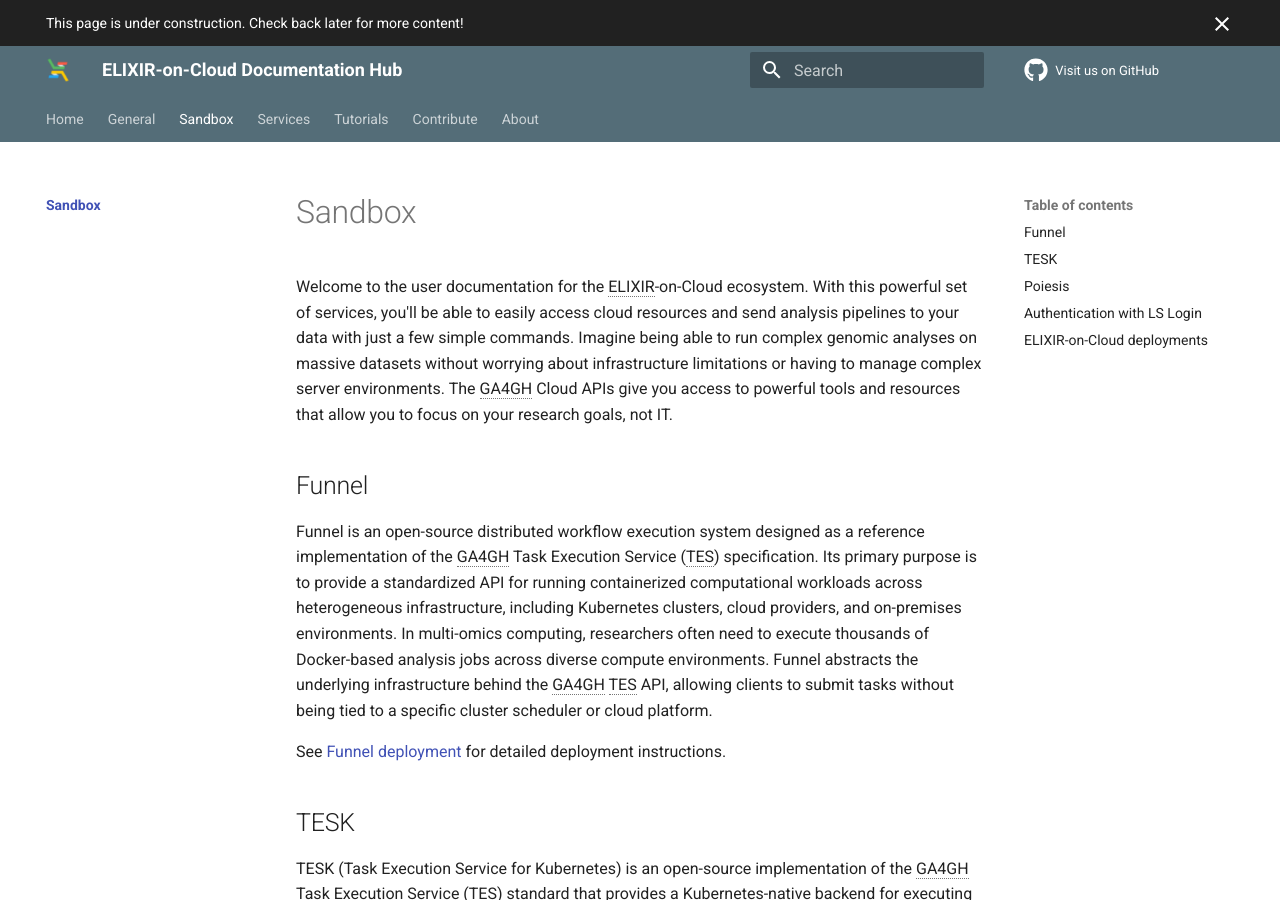
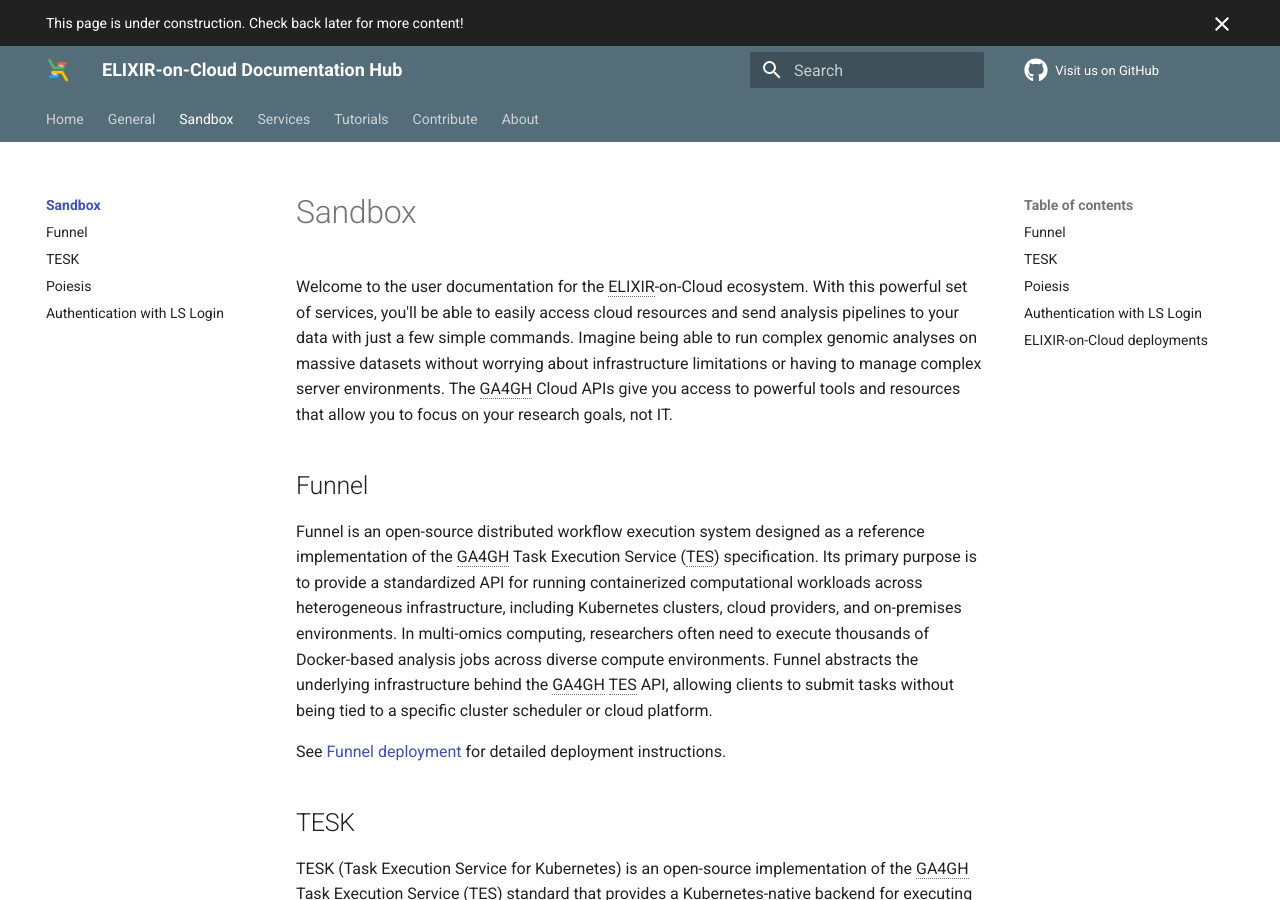
Before and after one commit to elixir-cloud-aai/elixir-cloud-aai.github.io, an MkDocs documentation site: the page built from docs/sandbox/index.md, in a window 1280 px wide and 900 px high. Built offline with MkDocs 1.6.1 and Material for MkDocs 9.7.7, drawn with Linux system fonts in a browser that asks for light colours; comment, search, counter and statistics services are not loaded.

Commit message:
update mkdocs.yml (#44)
Signed-off-by: Valentin Schneider-Lunitz <valentin.schneider-lunitz@charite.de>
Co-authored-by: Valentin Schneider-Lunitz <valentin.schneider-lunitz@charite.de>

```diff
--- a/mkdocs.yml
+++ b/mkdocs.yml
@@ -88,6 +88,10 @@
     - "User stories": "general/user_stories.md"
   - Sandbox:
     - "sandbox/index.md"
+    - "Funnel": "sandbox/index.md#funnel"
+    - "TESK": "sandbox/index.md#tesk"
+    - "Poiesis": "sandbox/index.md#poiesis"
+    - "Authentication with LS Login": "sandbox/index.md#authentication-with-ls-login"
   - Services:
     - "services/index.md"
     - "Cloud-Registry": "services/cloudregistry.md"
```
